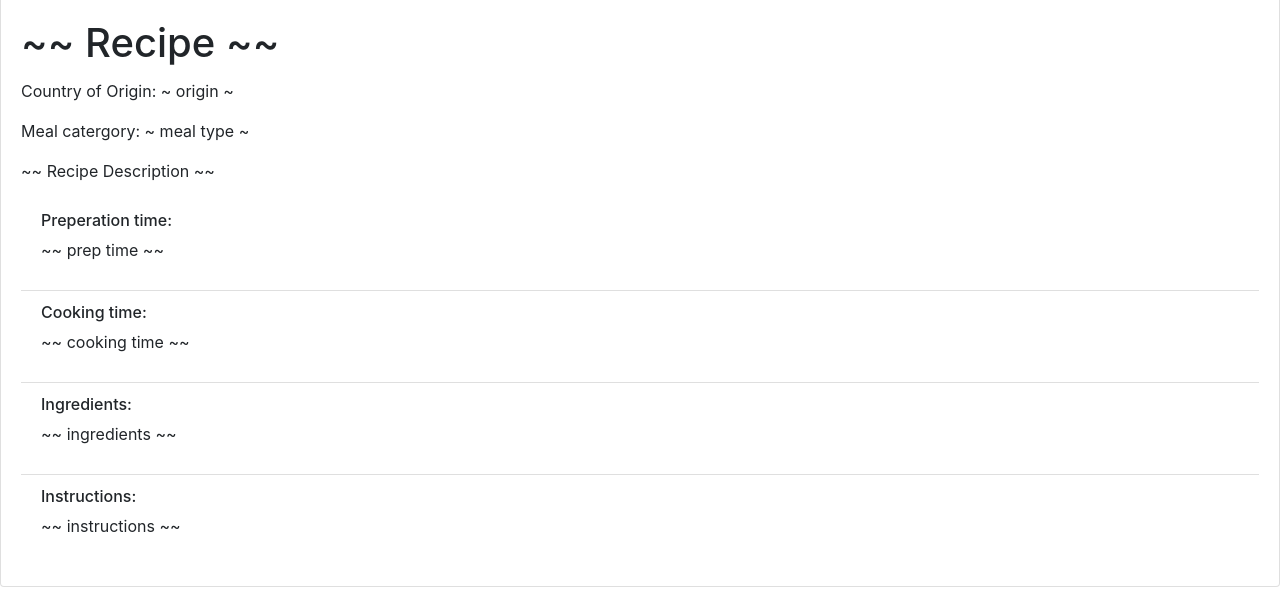
After one commit to Jai-austin95/Recipe_Shack, a Flask app: page /recipe/id in a window 1280 px wide. The commit adds this page. Shown: the part 1017-1620 px from the top of the page. Run offline with Flask 2, Linux system fonts and the light colour scheme; some libraries are stand-ins or nearby versions.

Commit message:
created a page template for a recipe

```diff
--- a/app.py
+++ b/app.py
@@ -14,5 +14,9 @@ def homepage():
 def catergories():
     return render_template("catergories.html")
 
+@app.route("/recipe/id")
+def recipe():
+    return render_template("recipe.html")
+
 if __name__ == "__main__":
     app.run(debug=True)
--- a/templates/catergories.html
+++ b/templates/catergories.html
@@ -43,7 +43,7 @@
 
   <div class="col mb-4">
     <div class="card">
-      <img src="{{url_for('static', filename='images/united-kingdom-flag-xl.png')}}" class="card-img-top" alt="england">
+      <img src="{{url_for('static', filename='images/united-kingdom-flag-xl.jpg')}}" class="card-img-top" alt="england">
       <div class="card-body">
         <h5 class="card-title">British</h5>
         <a href="#" class="btn btn-primary">Select</a>
@@ -113,7 +113,7 @@
 
   <div class="col mb-4">
     <div class="card">
-      <img src="{{url_for('static', filename='images/italy-flah-xl.jpg')}}" class="card-img-top" alt="italy">
+      <img src="{{url_for('static', filename='images/italy-flag-xl.jpg')}}" class="card-img-top" alt="italy">
       <div class="card-body">
         <h5 class="card-title">Italian</h5>
         <a href="#" class="btn btn-primary">Select</a>
--- /dev/null
+++ b/templates/recipe.html
@@ -0,0 +1,18 @@
+{% extends "base.html" %}
+{% block title %} Recipe Shack | Recipe {% endblock %}
+{% block content %}
+<div class="card mb-3">
+  <img src="..." class="card-img-top" alt="...">
+  <div class="card-body">
+    <h1 class="card-title">~~ Recipe ~~</h1>
+    <p>Country of Origin: ~ origin ~</p> <p> Meal catergory: ~ meal type ~</p>
+    <p class="card-text">~~ Recipe Description ~~</p>
+    <ul class="list-group list-group-flush">
+    <li class="list-group-item"><h6>Preperation time:</h6><p>~~ prep time ~~</p></li>
+    <li class="list-group-item"><h6>Cooking time:</h6><p>~~ cooking time ~~</p></li>
+    <li class="list-group-item"><h6>Ingredients:</h6><p>~~ ingredients ~~</p></li>
+    <li class="list-group-item"><h6>Instructions:</h6><p>~~ instructions ~~</p></li>
+  </ul>
+  </div>
+</div>
+{% endblock %}
```
